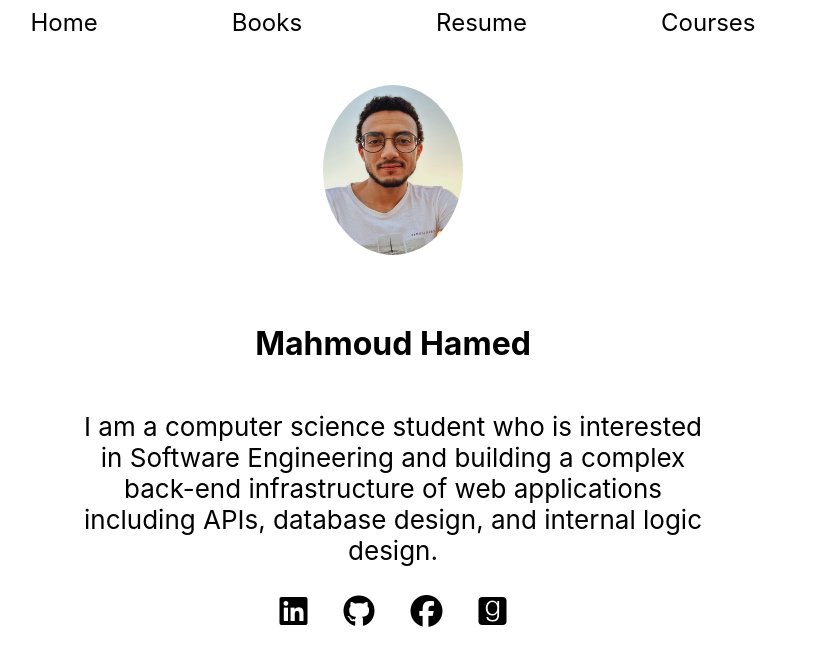
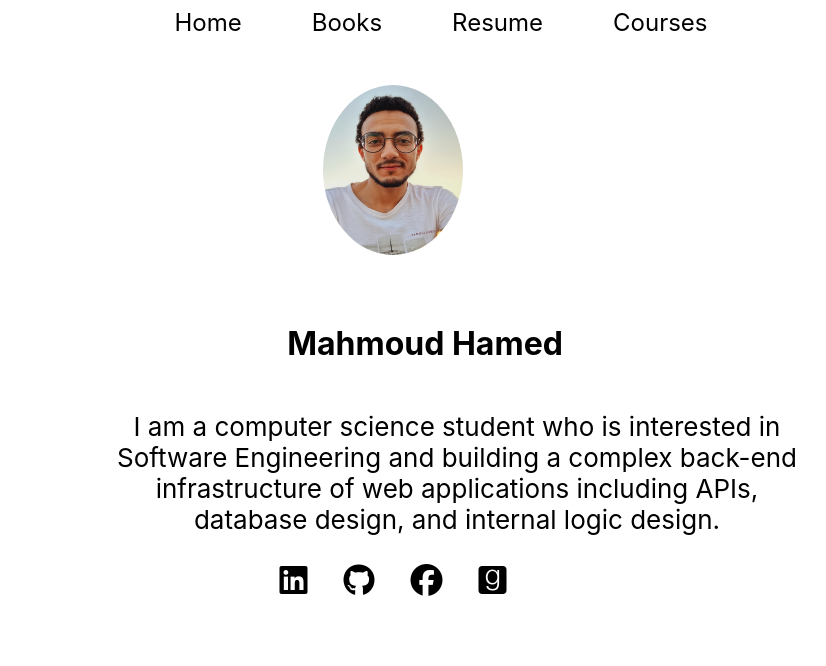
Before and after one commit to dev-mahmoudhamed/dev-mahmoudhamed.github.io, a plain HTML site: page index.html in a window 1280 px wide. Shown: the whole page, without its empty margins (247-1073 px from the left). Drawn offline with Linux system fonts and the light colour scheme.

Commit message:
fix files

```diff
--- a/Files/index.css
+++ b/Files/index.css
@@ -7,12 +7,13 @@
 }
 
 .nav-bar {
+    padding-left: 6rem;
     text-align: center;
     font-size: 24px;
 }
 
 .nav-bar a {
-    margin: 8rem 4rem;
+    margin: 8rem 2rem;
 }
 
 body a,
@@ -23,9 +24,14 @@ p {
     color: black;
 }
 
+h1,p {
+    display: block;
+    padding-left: 4rem;
+}
 .paragraph {
+    padding-left: 4rem;
     text-align: center;
-    max-width: 50%;
+    max-width: 60%;
     display: inline-block;
     font-size: 26px;
 }
@@ -41,4 +47,5 @@ p {
     height: 170px;
     border-radius: 50%;
     margin: 3rem 41%;
+    display: inline;
 }
```
